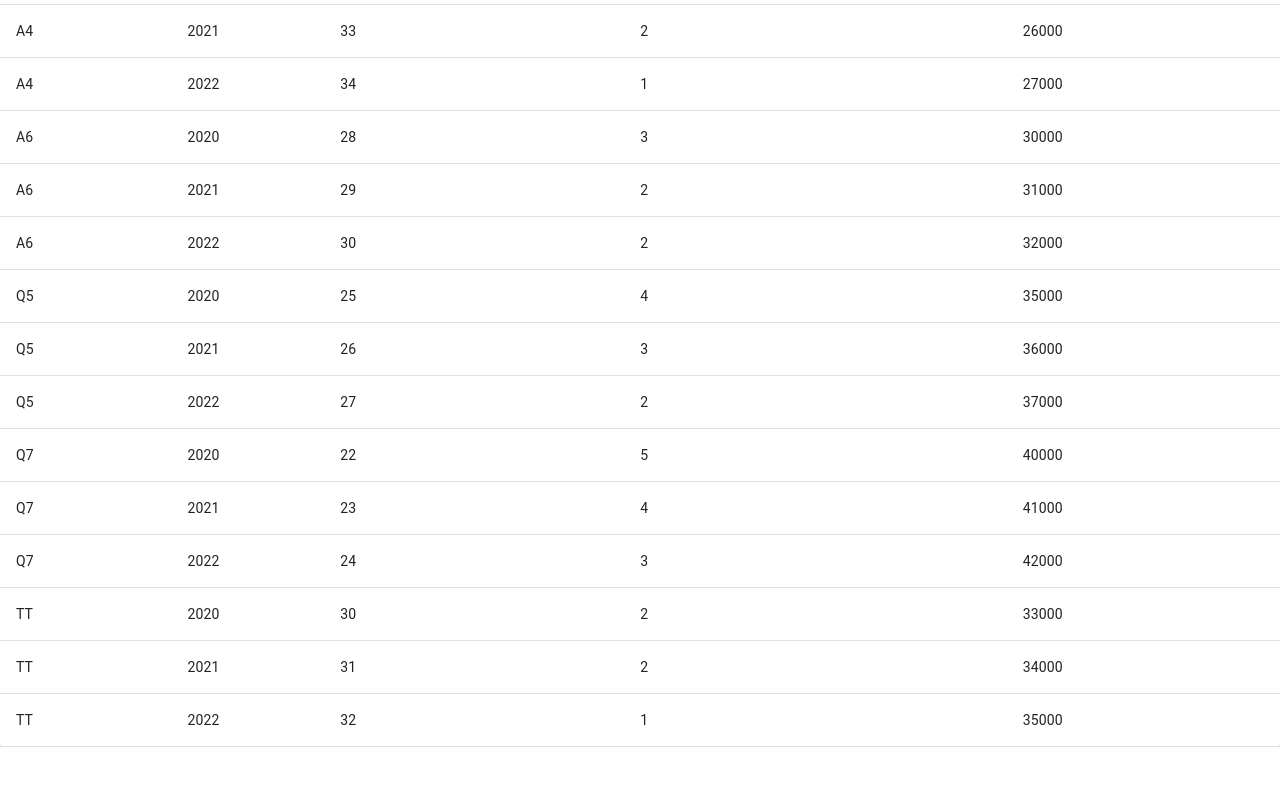
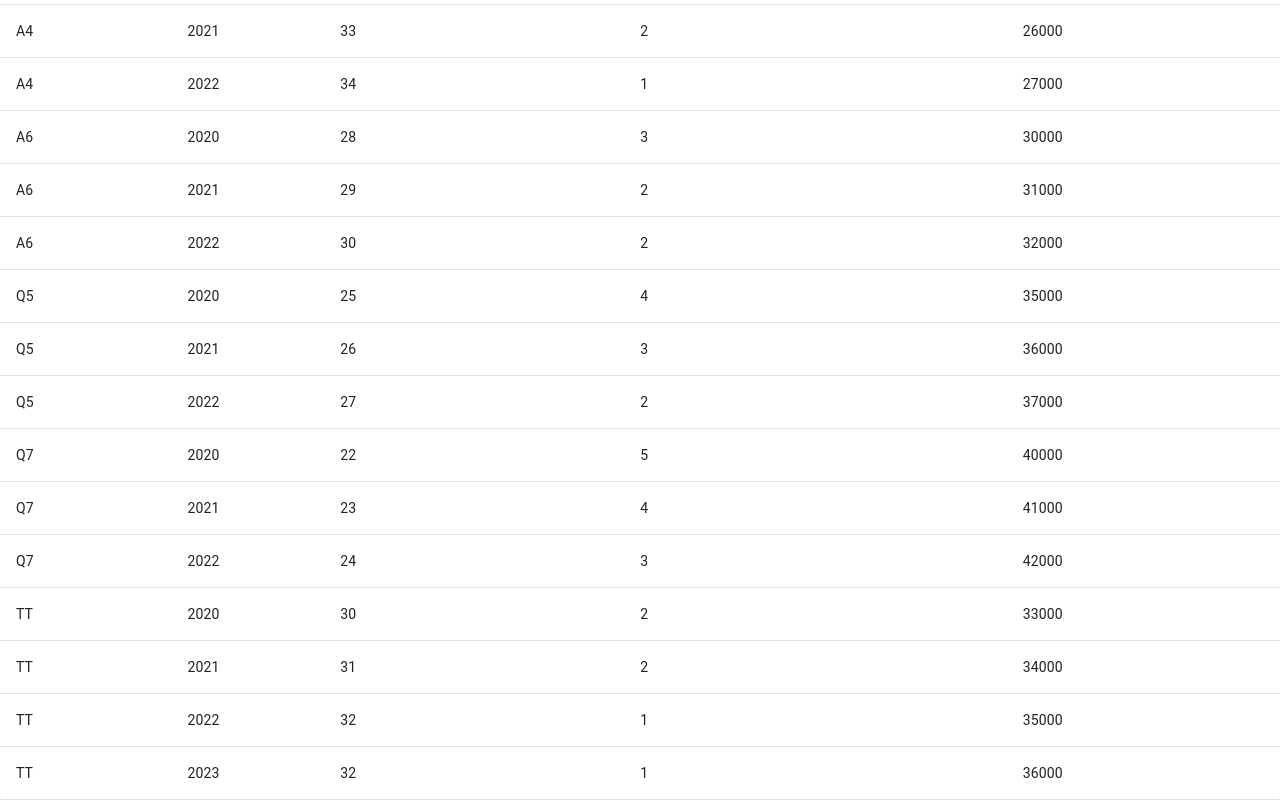
Before and after one commit to ShakAdefuwa/audi-dashboard, a React (Create React App) app: page / in a window 1280 px wide. Shown: the part 1185-1985 px from the top of the page. Before the commit the page ends 1932 px from the top, so only its background shows below. Built offline with nearby package versions, Linux system fonts and the light colour scheme.

Commit message:
Update Dashboard.js

```diff
--- a/src/Dashboard.js
+++ b/src/Dashboard.js
@@ -20,6 +20,7 @@ const sampleData = [
   { model: 'TT', year: 2020, fuelEfficiency: 30, maintenanceIssues: 2, resaleValue: 33000 },
   { model: 'TT', year: 2021, fuelEfficiency: 31, maintenanceIssues: 2, resaleValue: 34000 },
   { model: 'TT', year: 2022, fuelEfficiency: 32, maintenanceIssues: 1, resaleValue: 35000 },
+  { model: 'TT', year: 2023, fuelEfficiency: 32, maintenanceIssues: 1, resaleValue: 36000 },
 ];
 
 function getAverage(arr, key) {
```
